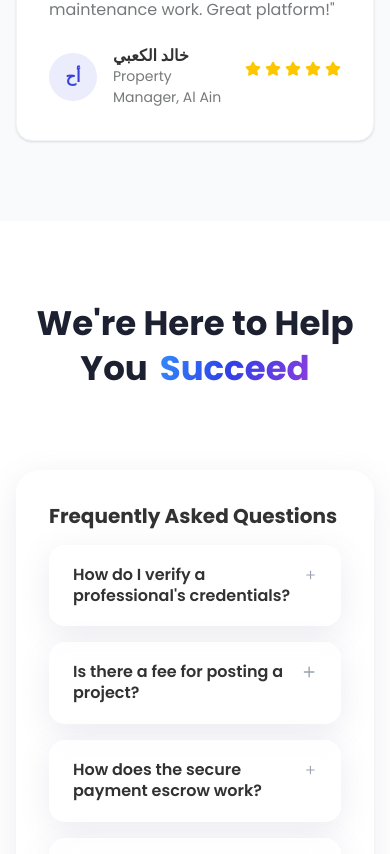
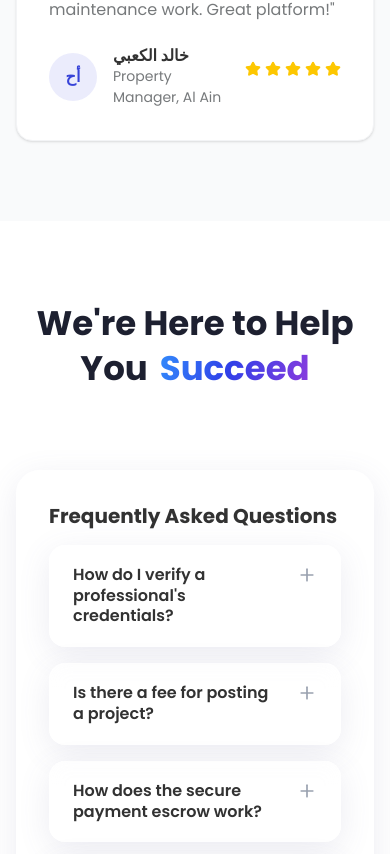
Before and after one commit to annas-coder/inchaa_busniess_page, a Next.js app: page / in a window 390 px wide. Shown: the part 11146-12000 px from the top of the page. Built offline with nearby package versions, Linux system fonts and the light colour scheme.

Commit message:
added motion animation

```diff
--- a/components/HelpSection.tsx
+++ b/components/HelpSection.tsx
@@ -1,45 +1,129 @@
 "use client";
 
-import { motion } from "framer-motion";
-import { Plus, HelpCircle, Mail, MessageCircle } from "lucide-react";
+import { useState } from "react";
+import { motion, AnimatePresence } from "framer-motion";
+import { Plus, Minus, HelpCircle, Mail, MessageCircle } from "lucide-react";
+
+const faqData = [
+    {
+        question: "How do I verify a professional's credentials?",
+        answer: "All professionals on Inchaa undergo a thorough verification process before being listed. You can view their verification badges, certifications, portfolio, and customer reviews directly on their profile. Additionally, you can contact professionals directly through the platform to request specific documentation or references."
+    },
+    {
+        question: "Is there a fee for posting a project?",
+        answer: "Posting a project on Inchaa is completely free. There are no upfront fees or charges for creating a project listing and receiving quotations from professionals. You only pay for the services once you've hired a professional and the work is completed to your satisfaction."
+    },
+    {
+        question: "How does the secure payment escrow work?",
+        answer: "Inchaa uses a secure escrow system to protect both you and the professional. When you accept a quotation and hire a professional, the agreed payment amount is held securely in escrow. The funds are only released to the professional once project milestones are met and you confirm satisfaction with the completed work. This ensures quality assurance and protects your investment."
+    },
+    {
+        question: "Can I cancel a project after hiring?",
+        answer: "Yes, you can cancel a project, but cancellation terms depend on the project status and what was agreed upon with the professional. If work has already begun, cancellation fees may apply as outlined in your agreement. For projects that haven't started, you can typically cancel without penalty. Always review the terms before confirming your project to understand the cancellation policy."
+    }
+];
 
 export function HelpSection() {
+    const [openIndex, setOpenIndex] = useState<number | null>(null);
+
+    const toggleAccordion = (index: number) => {
+        setOpenIndex(openIndex === index ? null : index);
+    };
+
     return (
         <section className="py-20 bg-white">
             <div className="container mx-auto px-4 md:px-6">
-            <div className="text-center mb-16">
+            <motion.div
+                className="text-center mb-16"
+                initial={{ opacity: 0, y: 20 }}
+                whileInView={{ opacity: 1, y: 0 }}
+                viewport={{ once: true }}
+                transition={{ duration: 0.5 }}
+            >
                 <h2 className="text-[#1D2030] text-center font-poppins text-[34px] font-bold leading-[130%] pb-[16px]">We're Here to Help You
                     <span className="ps-3 bg-clip-text text-transparent bg-[linear-gradient(106deg,#39F_0%,#3040E8_50%,#8C3CDD_100%)] font-poppins text-[34px] font-bold leading-[130%]">
                       Succeed</span>
                     </h2>
-            </div>
+            </motion.div>
 
                 <div className="grid grid-cols-1 lg:grid-cols-3 gap-8">
                     {/* FAQ List */}
-                    <div className="w-full lg:col-span-2 rounded-[24px] p-[32px] border border-[rgba(255,255,255,0.4)] bg-[rgba(255,255,255,0.7)] shadow-[0_8px_32px_0_rgba(100,100,150,0.12)] backdrop-blur-[10px]">
+                    <motion.div
+                        className="w-full lg:col-span-2 rounded-[24px] p-[32px] border border-[rgba(255,255,255,0.4)] bg-[rgba(255,255,255,0.7)] shadow-[0_8px_32px_0_rgba(100,100,150,0.12)] backdrop-blur-[10px]"
+                        initial={{ opacity: 0, y: 20 }}
+                        whileInView={{ opacity: 1, y: 0 }}
+                        viewport={{ once: true }}
+                        transition={{ duration: 0.5, delay: 0.1 }}
+                    >
                         <div className="space-y-4">
                             <h3 className="text-[#323232] font-poppins text-[20px] font-bold leading-[130%]">Frequently Asked Questions</h3>
-                            {[
-                                "How do I verify a professional's credentials?",
-                                "Is there a fee for posting a project?",
-                                "How does the secure payment escrow work?",
-                                "Can I cancel a project after hiring?"
-                            ].map((faq, idx) => (
-                                <div key={idx} className="rounded-[16px] bg-white/70 shadow-[0_8px_32px_0_rgba(100,100,150,0.12)] backdrop-blur-[10px] flex justify-between items-start self-stretch px-[24px] py-[20px]">
-                                    <span className="text-[#323232] font-poppins text-[16px] font-semibold leading-[130%]">{faq}</span>
-                                    <Plus className="w-5 h-5 text-gray-400" />
-                                </div>
+                            {faqData.map((faq, idx) => (
+                                <motion.div
+                                    key={idx}
+                                    className="rounded-[16px] bg-white/70 shadow-[0_8px_32px_0_rgba(100,100,150,0.12)] backdrop-blur-[10px] overflow-hidden"
+                                    initial={{ opacity: 0, y: 10 }}
+                                    whileInView={{ opacity: 1, y: 0 }}
+                                    viewport={{ once: true }}
+                                    transition={{ duration: 0.4, delay: idx * 0.1 }}
+                                >
+                                    <button
+                                        onClick={() => toggleAccordion(idx)}
+                                        className="w-full flex justify-between items-start self-stretch px-[24px] py-[20px] text-left cursor-pointer hover:bg-white/80 transition-colors"
+                                    >
+                                        <span className="text-[#323232] font-poppins text-[16px] font-semibold leading-[130%] pr-4">{faq.question}</span>
+                                        <motion.div
+                                            initial={false}
+                                            animate={{ rotate: openIndex === idx ? 180 : 0 }}
+                                            transition={{ duration: 0.3 }}
+                                            className="flex-shrink-0"
+                                        >
+                                            {openIndex === idx ? (
+                                                <Minus className="w-5 h-5 text-gray-600" />
+                                            ) : (
+                                                <Plus className="w-5 h-5 text-gray-400" />
+                                            )}
+                                        </motion.div>
+                                    </button>
+                                    <AnimatePresence initial={false}>
+                                        {openIndex === idx && (
+                                            <motion.div
+                                                initial={{ height: 0, opacity: 0 }}
+                                                animate={{ height: "auto", opacity: 1 }}
+                                                exit={{ height: 0, opacity: 0 }}
+                                                transition={{ duration: 0.3, ease: "easeInOut" }}
+                                                className="overflow-hidden"
+                                            >
+                                                <div className="px-[24px] pb-[20px]">
+                                                    <p className="text-[#76797B] font-poppins text-[14px] font-normal leading-[150%]">
+                                                        {faq.answer}
+                                                    </p>
+                                                </div>
+                                            </motion.div>
+                                        )}
+                                    </AnimatePresence>
+                                </motion.div>
                             ))}
                         </div>
-                    </div>
+                    </motion.div>
 
-                    <div className="lg:col-span-1 w-full lg:col-span-1 rounded-[24px] p-[32px] border border-[rgba(255,255,255,0.4)] bg-[rgba(255,255,255,0.7)] shadow-[0_8px_32px_0_rgba(100,100,150,0.12)] backdrop-blur-[10px]">
+                    <motion.div
+                        className="lg:col-span-1 w-full lg:col-span-1 rounded-[24px] p-[32px] border border-[rgba(255,255,255,0.4)] bg-[rgba(255,255,255,0.7)] shadow-[0_8px_32px_0_rgba(100,100,150,0.12)] backdrop-blur-[10px]"
+                        initial={{ opacity: 0, y: 20 }}
+                        whileInView={{ opacity: 1, y: 0 }}
+                        viewport={{ once: true }}
+                        transition={{ duration: 0.5, delay: 0.2 }}
+                    >
                                 <h3 className="text-[#323232] font-poppins text-[20px] font-bold leading-[130%] pb-[16px]">Need More Help?</h3>
                                 <p className="text-[#76797B] font-poppins text-[16px] font-normal leading-[150%] pb-[16px]">Our onboarding team is ready to assist you
                                 with any questions.</p>
 
                                 <div className="space-y-4">
-                                    <button className="rounded-[12px] border border-white/40 bg-white/70 shadow-[0_8px_32px_0_rgba(100,100,150,0.12)] backdrop-blur-[10px] flex items-center gap-[12px] self-stretch p-[16px] w-full">
+                                    <motion.button
+                                        className="rounded-[12px] border border-white/40 bg-white/70 shadow-[0_8px_32px_0_rgba(100,100,150,0.12)] backdrop-blur-[10px] flex items-center gap-[12px] self-stretch p-[16px] w-full"
+                                        whileHover={{ scale: 1.02, y: -2 }}
+                                        whileTap={{ scale: 0.98 }}
+                                        transition={{ duration: 0.2 }}
+                                    >
                                         <div className="flex w-[40px] h-[40px] justify-center items-center rounded-[16px] bg-[#3C49DD]">
                                         <svg xmlns="http://www.w3.org/2000/svg" width="20" height="20" viewBox="0 0 20 20" fill="none">
   <path d="M16.666 3.3335H3.33268C2.41221 3.3335 1.66602 4.07969 1.66602 5.00016V15.0002C1.66602 15.9206 2.41221 16.6668 3.33268 16.6668H16.666C17.5865 16.6668 18.3327 15.9206 18.3327 15.0002V5.00016C18.3327 4.07969 17.5865 3.3335 16.666 3.3335Z" stroke="white" stroke-width="1.66667" stroke-linecap="round" stroke-linejoin="round"/>
@@ -50,8 +134,13 @@ export function HelpSection() {
                                             <div className="text-[#323232] font-poppins text-[14px] font-semibold leading-[130%] pb-[4px]">Email Support</div>
                                             <div className="text-[#76797B] font-poppins text-[12px] font-normal leading-[150%]">support@inchaa.com</div>
                                         </div>
-                                    </button>
-                                    <button className="rounded-[12px] border border-white/40 bg-white/70 shadow-[0_8px_32px_0_rgba(100,100,150,0.12)] backdrop-blur-[10px] flex items-center gap-[12px] self-stretch p-[16px] w-full">
+                                    </motion.button>
+                                    <motion.button
+                                        className="rounded-[12px] border border-white/40 bg-white/70 shadow-[0_8px_32px_0_rgba(100,100,150,0.12)] backdrop-blur-[10px] flex items-center gap-[12px] self-stretch p-[16px] w-full"
+                                        whileHover={{ scale: 1.02, y: -2 }}
+                                        whileTap={{ scale: 0.98 }}
+                                        transition={{ duration: 0.2 }}
+                                    >
                                         <div className="flex w-[40px] h-[40px] justify-center items-center rounded-[16px] bg-[#3C49DD]">
                                         <svg xmlns="http://www.w3.org/2000/svg" width="20" height="20" viewBox="0 0 20 20" fill="none">
   <path d="M6.58268 16.6669C8.17316 17.4827 10.0028 17.7037 11.7418 17.29C13.4808 16.8763 15.0148 15.8551 16.0675 14.4104C17.1201 12.9656 17.6222 11.1925 17.4832 9.41034C17.3441 7.62821 16.5732 5.95434 15.3092 4.69036C14.0452 3.42638 12.3713 2.65541 10.5892 2.51638C8.80709 2.37735 7.03391 2.87941 5.5892 3.93207C4.14449 4.98474 3.12326 6.51879 2.70953 8.2578C2.29581 9.9968 2.5168 11.8264 3.33268 13.4169L1.66602 18.3335L6.58268 16.6669Z" stroke="white" stroke-width="1.66667" stroke-linecap="round" stroke-linejoin="round"/>
@@ -61,9 +150,9 @@ export function HelpSection() {
                                             <div className="text-[#323232] font-poppins text-[14px] font-semibold leading-[130%] pb-[4px]">In-App Chat</div>
                                             <div className="text-[#76797B] font-poppins text-[12px] font-normal leading-[150%]">Available 24/7</div>
                                         </div>
-                                    </button>
+                                    </motion.button>
                             </div>
-                    </div>
+                    </motion.div>
                 </div>
             </div>
         </section>
```
Also changed, not shown: app/page.tsx (+18 -4 lines), components/FeatureHighlight.tsx (+18 -5 lines), components/FinalDownloadCTA.tsx (+12 -9 lines), components/Hero.tsx (+7 -2 lines).
